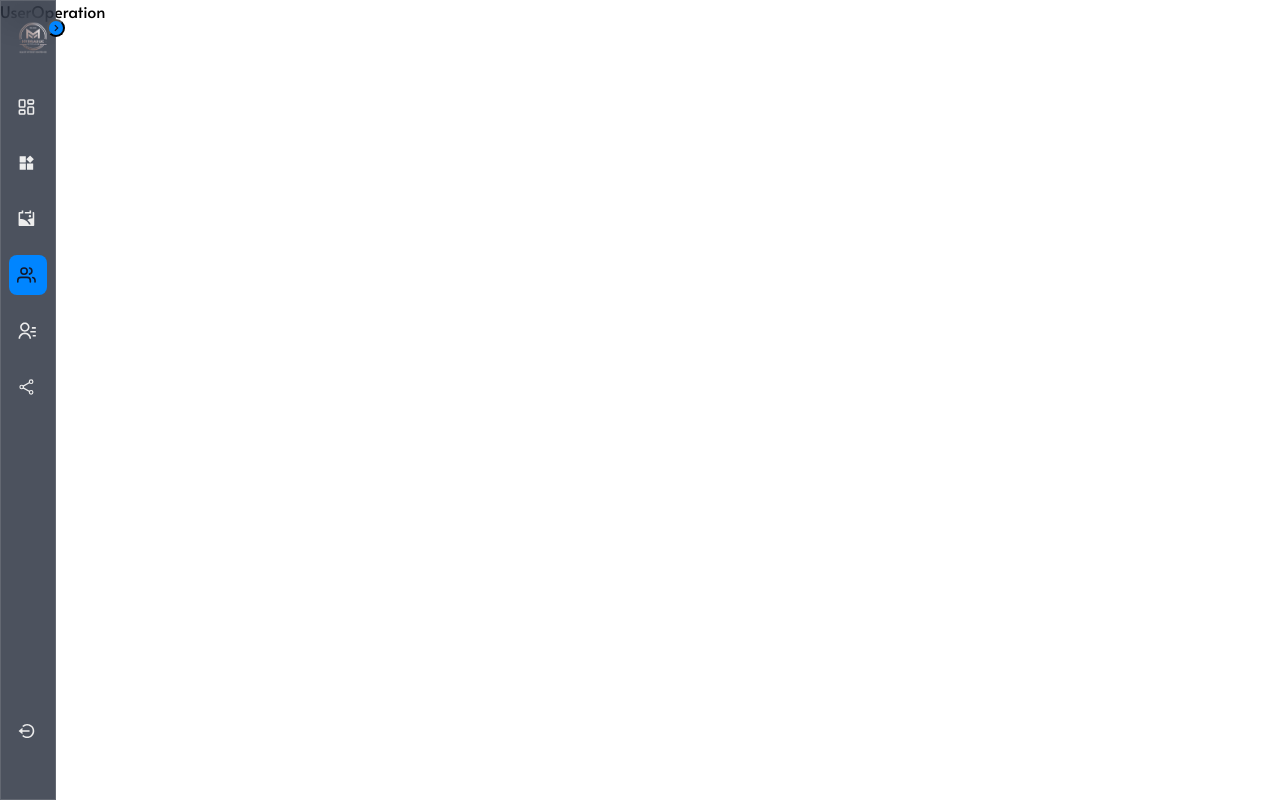
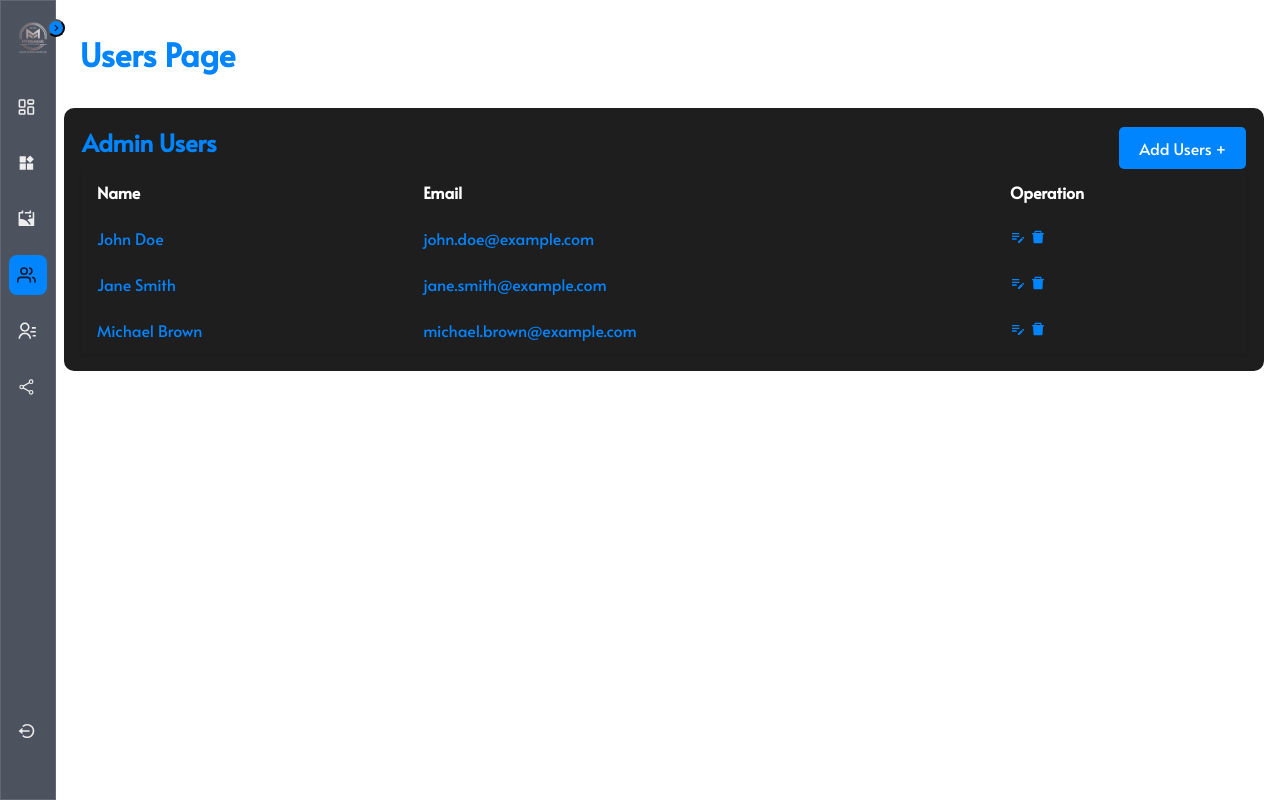
Before and after one commit to adityasharma0131/M.K-Hydraulics, a React (Vite) app in the folder client/: page /user-operation in a window 1280 px wide. Built offline with nearby package versions, Linux system fonts and the light colour scheme.

Commit message:
User Page Completed

```diff
--- a/client/src/pages/UserOperation.jsx
+++ b/client/src/pages/UserOperation.jsx
@@ -1,9 +1,46 @@
-import React from 'react'
+import React from "react";
+import { MdEditNote } from "react-icons/md";
+import { AiFillDelete } from "react-icons/ai";
 
 const UserOperation = () => {
+  const adminUsers = [
+    { id: 1, name: "John Doe", email: "john.doe@example.com" },
+    { id: 2, name: "Jane Smith", email: "jane.smith@example.com" },
+    { id: 3, name: "Michael Brown", email: "michael.brown@example.com" },
+  ];
   return (
-    <div>UserOperation</div>
-  )
-}
+    <>
+      <div className="dashboard-name">
+        <h1>Users Page</h1>
+      </div>
+      <div className="admin-users">
+      <div className="operation-header">
+            <h1 className="heading">Admin Users</h1>
+            <button className="add">Add Users +</button>
+          </div>
+        <table className="modern-table">
+          <thead>
+            <tr>
+              <th>Name</th>
+              <th>Email</th>
+              <th>Operation</th>
+            </tr>
+          </thead>
+          <tbody>
+            {adminUsers.map((user) => (
+              <tr key={user.id}>
+                <td>{user.name}</td>
+                <td>{user.email}</td>
+                <td>
+                  <MdEditNote /> <AiFillDelete />
+                </td>
+              </tr>
+            ))}
+          </tbody>
+        </table>
+      </div>
+    </>
+  );
+};
 
-export default UserOperation
+export default UserOperation;
```
